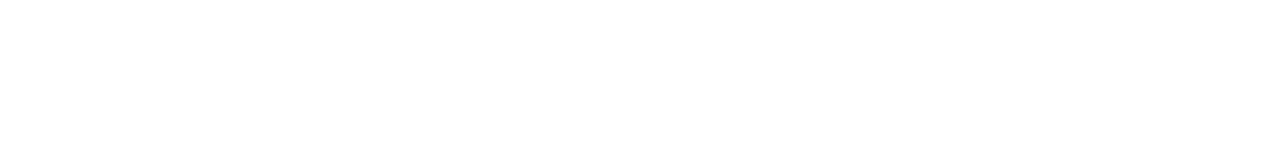
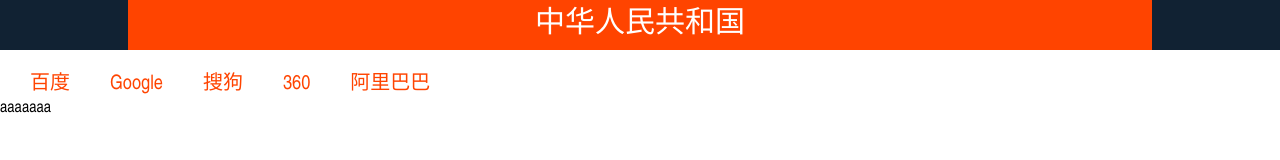
Before and after one commit to genghzh/view, a plain HTML site: page index.html in a window 1280 px wide. Drawn offline with Linux system fonts and the light colour scheme.

Commit message:
CSS
css练习

```diff
--- a/index.html
+++ b/index.html
@@ -3,8 +3,74 @@
 <head>
     <meta charset="UTF-8">
     <title>Title</title>
+    <style>
+        * {
+            padding:0px;
+            margin: 0px;
+            font-size: 16px;
+            font-family: "Arial Narrow";
+        }
+        ul {
+            list-style: none;
+            margin-top: 20px;
+        }
+
+        ul::after {
+            display:block;
+            content: "";
+            clear:both;
+        }
+        ul li {
+            float:left;
+            margin-left: 20px;
+            font-weight: 500;
+        }
+
+        ul li a {
+            text-decoration: none;
+            color:#F40;
+            font-size: 20px;
+            line-height: 30px;
+            padding:10px;
+            border-radius: 15px;
+            background-color: #FFF;
+        }
+
+        ul li a:hover{
+            color:#FFFFFF;
+            background-color: #FF4400;
+        }
+
+        .nav {
+            width:100%;
+            height:50px;
+            background-color: #123;
+        }
+
+        .nav .mid-nav {
+            width:80%;
+            height:50px;
+            background-color: #FF4400;
+            margin:0 auto;
+            line-height: 50px;
+            text-align: center;
+            font-size: 30px;
+            color:#FFF;
+        }
+    </style>
 </head>
 <body>
+<div class="nav">
+    <div class="mid-nav">中华人民共和国</div>
+</div>
+    <ul>
+        <li><a href="#"> 百度</a></li>
+        <li><a href="#">Google</a></li>
+        <li><a href="#">搜狗</a></li>
+        <li><a href="#">360</a></li>
+        <li><a href="#">阿里巴巴</a></li>
+    </ul>
+aaaaaaa
     <script>
         //立即执行函数
         var a = (function asd(b) {
@@ -37,7 +103,7 @@
         //GO,AO
         var aa = 123;
         function fun() {
-            console.log(bb);  //funciton
+            console.log(bb); //funciton
             var bb = cc = 234;
             console.log(bb); //234
             function bb(){
@@ -46,6 +112,7 @@
         }
 
 
+
     </script>
 </body>
 </html>
```
